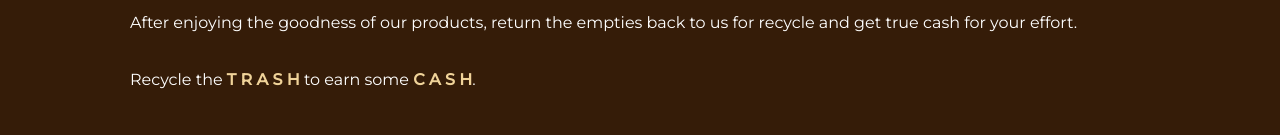
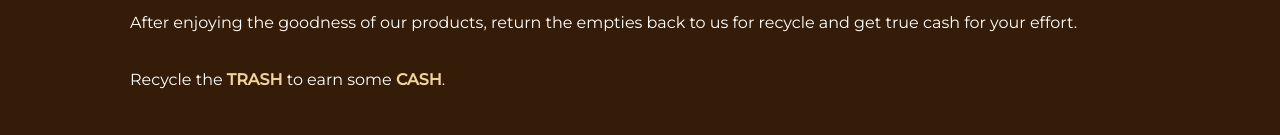
Before and after one commit to shm-dsgn/KONFIE, a plain HTML site: page index.html in a window 1280 px wide. Shown: the part 756-891 px from the top of the page. Drawn offline with Linux system fonts and the light colour scheme.

Commit message:
Minor bug fix

```diff
--- a/index.html
+++ b/index.html
@@ -60,7 +60,7 @@
 
 			After enjoying the goodness of our products, return the empties back to us for recycle and get true cash for your effort.<br><br><br>
 
-			Recycle the <b style="color: #f0d399">T R A S H</b> to earn some <b style="color: #f0d399">C A S H</b>.<br><br><br></p>
+			Recycle the <b style="color: #f0d399">TRASH</b> to earn some <b style="color: #f0d399">CASH</b>.<br><br><br></p>
 			<a href="https://forms.gle/nr4YQnt5gyoqhMph8" target="_blank"><button>Click here to fill form</button></a><br>
 		</div>
 	</section>
```
